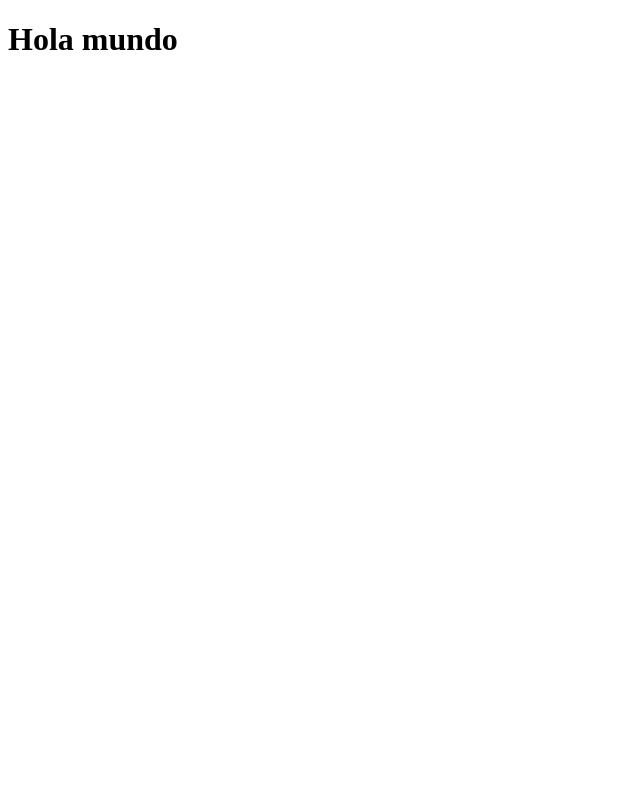
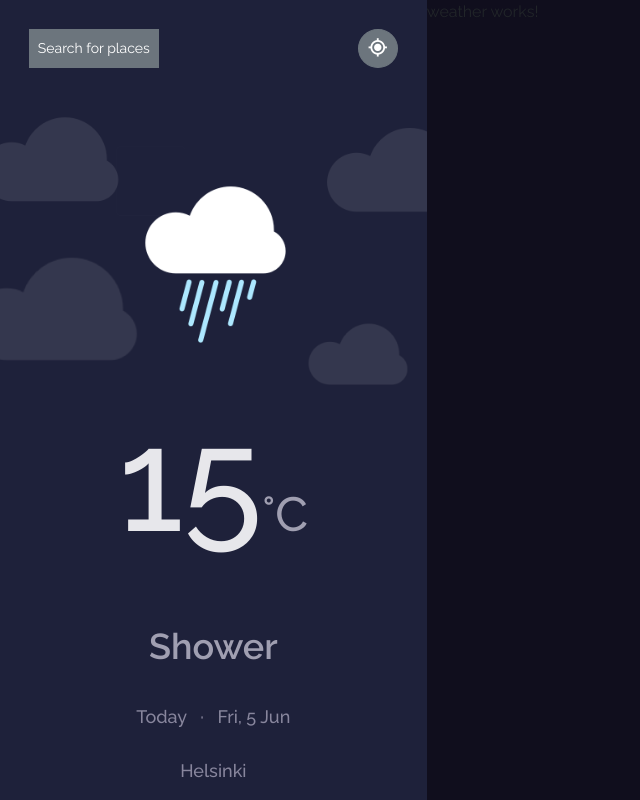
Before and after one commit to Zaleck-a/weather-app, an Angular app: page / in a window 1280 px wide. Shown: the whole page, without its empty margins (0-640 px from the left). Built offline with nearby package versions, Linux system fonts and the light colour scheme.

Commit message:
sidebar styles completed

```diff
--- a/src/app/app.component.html
+++ b/src/app/app.component.html
@@ -1 +1,9 @@
-<h1>Hola mundo</h1>
+
+<div class="d-md-flex">
+    <div class="col-md-4 col sidebarBg vh-100">
+        <app-sidebar></app-sidebar>
+    </div>
+    <div class="col-md-8 col wheatherBg vh-100">
+        <app-weather></app-weather>
+    </div>
+</div>
--- a/src/app/app.module.ts
+++ b/src/app/app.module.ts
@@ -3,10 +3,14 @@ import { BrowserModule } from '@angular/platform-browser';
 
 import { AppRoutingModule } from './app-routing.module';
 import { AppComponent } from './app.component';
+import { SidebarComponent } from './components/sidebar/sidebar.component';
+import { WeatherComponent } from './components/weather/weather.component';
 
 @NgModule({
   declarations: [
-    AppComponent
+    AppComponent,
+    SidebarComponent,
+    WeatherComponent
   ],
   imports: [
     BrowserModule,
--- /dev/null
+++ b/src/app/components/sidebar/sidebar.component.html
@@ -0,0 +1,19 @@
+
+<div class="items-sidebar pt-3 pb-3">
+    <div class="back-cloud">
+    </div>
+    <div class="buttons-group">
+        <button class="btn btn-secondary btn-sm rounded-0">Search for places</button>
+        <button class="btn btn-secondary btn-sm rounded-circle"><i class='bx bx-current-location'></i></button>
+    </div>
+    <div>
+        <img class="mt-5" src="../../../assets/HeavyRain.png" alt="">
+    </div>
+    <div class="degrees">15<span>°C</span></div>
+    <div class="kind-weather">Shower</div>
+    <div class="date">
+        Today &nbsp; &middot; &nbsp; Fri, 5 Jun
+        <br><br>
+        <span class="city">Helsinki</span>
+    </div>
+</div>
--- /dev/null
+++ b/src/app/components/sidebar/sidebar.component.ts
@@ -0,0 +1,16 @@
+import { Component, OnInit } from '@angular/core';
+
+@Component({
+  selector: 'app-sidebar',
+  templateUrl: './sidebar.component.html',
+  styles: [
+  ]
+})
+export class SidebarComponent implements OnInit {
+
+  constructor() { }
+
+  ngOnInit(): void {
+  }
+
+}
--- /dev/null
+++ b/src/app/components/weather/weather.component.html
@@ -0,0 +1 @@
+<p>weather works!</p>
--- /dev/null
+++ b/src/app/components/weather/weather.component.ts
@@ -0,0 +1,16 @@
+import { Component, OnInit } from '@angular/core';
+
+@Component({
+  selector: 'app-weather',
+  templateUrl: './weather.component.html',
+  styles: [
+  ]
+})
+export class WeatherComponent implements OnInit {
+
+  constructor() { }
+
+  ngOnInit(): void {
+  }
+
+}
--- a/src/index.html
+++ b/src/index.html
@@ -6,6 +6,16 @@
   <base href="/">
   <meta name="viewport" content="width=device-width, initial-scale=1">
   <link rel="icon" type="image/x-icon" href="favicon.ico">
+
+  <!-- Bootstrap -->
+  <link href="https://cdn.jsdelivr.net/npm/bootstrap@5.1.3/dist/css/bootstrap.min.css" rel="stylesheet" integrity="sha384-1BmE4kWBq78iYhFldvKuhfTAU6auU8tT94WrHftjDbrCEXSU1oBoqyl2QvZ6jIW3" crossorigin="anonymous">
+
+  <!-- Font Awesome -->
+  <link rel="stylesheet" href="https://cdnjs.cloudflare.com/ajax/libs/font-awesome/6.0.0-beta2/css/all.min.css" integrity="sha512-YWzhKL2whUzgiheMoBFwW8CKV4qpHQAEuvilg9FAn5VJUDwKZZxkJNuGM4XkWuk94WCrrwslk8yWNGmY1EduTA==" crossorigin="anonymous" referrerpolicy="no-referrer" />
+
+  <!-- Box icons -->
+  <link rel="stylesheet"
+  href="https://cdn.jsdelivr.net/npm/boxicons@latest/css/boxicons.min.css">
 </head>
 <body>
   <app-root></app-root>
--- a/src/styles.css
+++ b/src/styles.css
@@ -1 +1,80 @@
 /* You can add global styles to this file, and also import other style files */
+@import url('https://fonts.googleapis.com/css2?family=Raleway:wght@100;200;300;400;500;600&display=swap');
+
+body{
+    font-family: 'Raleway', sans-serif;
+}
+
+
+.sidebarBg{
+    background-color: #1E213A;
+    color: #E7E7EB;
+}
+
+.wheatherBg{
+    background-color: #100E1D;
+}
+
+.back-cloud{
+    width: 100%;
+    height: 700px;
+    position: absolute;
+    top: 10%;
+    background-image: url(./assets/Cloud-background.png);
+    background-repeat: no-repeat;
+    background-position: top;
+    background-size: 130%;
+    filter: opacity(10%);
+    object-fit: cover;
+}
+
+.items-sidebar{
+    display: flex;
+    position: relative;
+    width: 100%;
+    height: 100%;
+    flex-direction: column;
+    justify-content: space-between;
+    text-align: center;
+}
+
+.buttons-group{
+    display: flex;
+    width: 100%;
+    justify-content: space-between;
+    padding: 0.8rem 1.8rem 0px 1.8rem;
+}
+
+.buttons-group i{
+    padding-top: 2px;
+    font-size: 22px;
+}
+
+.items-sidebar img{
+    width: 40%;
+    margin-right: 25px;
+}
+
+.degrees{
+    font-size: 144px;
+    font-weight: 500;
+    color: #E7E7EB;
+}
+
+.degrees span{
+    font-size: 48px;
+    font-weight: 500;
+    color: #A09FB1;
+}
+
+.kind-weather{
+    font-size: 36px;
+    font-weight: 600;
+    color: #A09FB1;
+}
+
+.date{
+    font-size: 18px;
+    font-weight: 500;
+    color: #88869D;
+}
```
